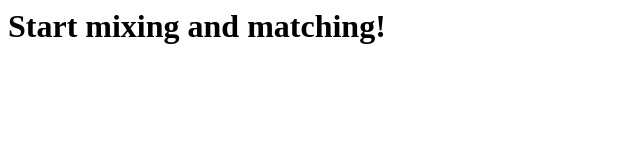
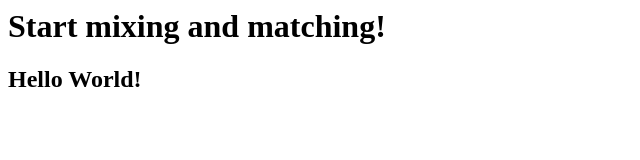
Before and after one commit to maryannvaz/mixandmatch, a plain HTML site: page outfits.html in a window 1280 px wide. Shown: the whole page, without its empty margins (0-640 px from the left). Drawn offline with Linux system fonts and the light colour scheme.

Commit message:
Update outfits.html

```diff
--- a/outfits.html
+++ b/outfits.html
@@ -2,4 +2,7 @@
     <head>
         <h1>Start mixing and matching!</h1>
     </head>
+    <body>
+        <h2>Hello World!</h2>
+    </body>
 </html>
```
